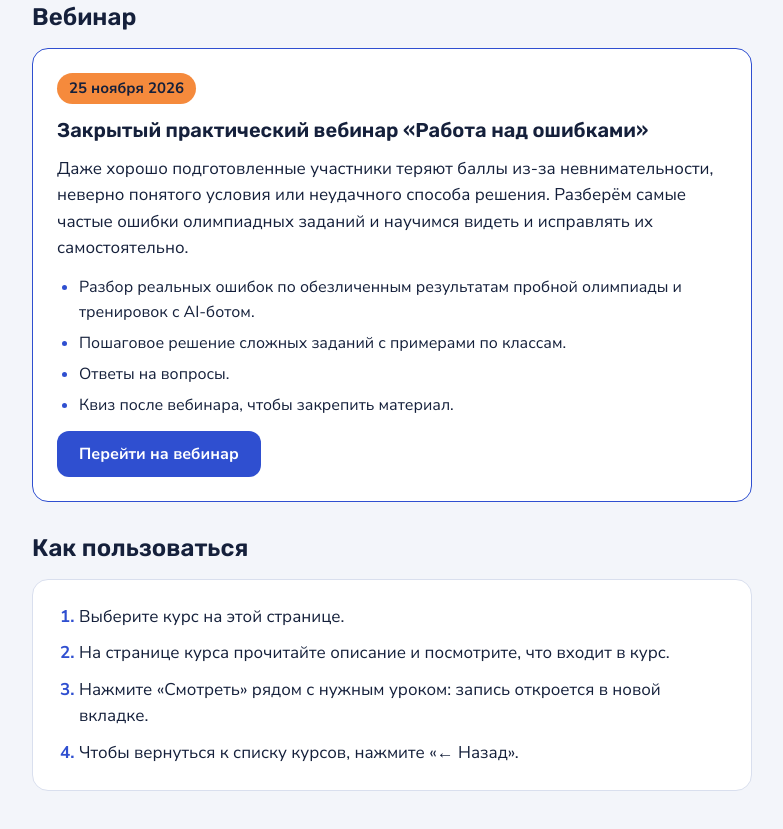
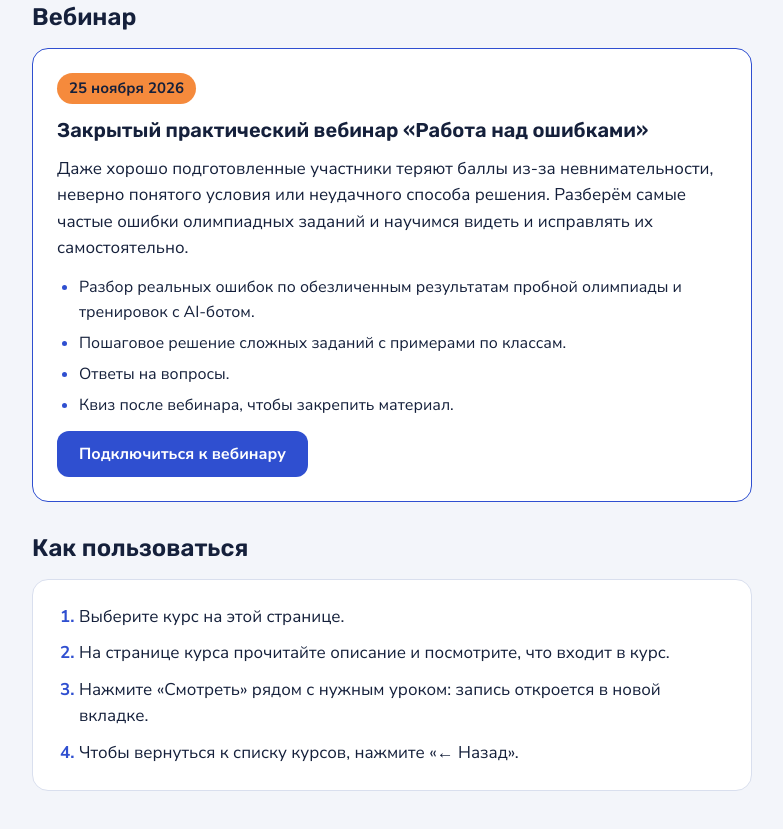
Before and after one commit to Andrsmn/easycode-Olympiad, a plain HTML site: page index.html in a window 1280 px wide. Shown: the part 755-1584 px from the top of the page, without its empty margins (248-1031 px from the left). Drawn offline with Linux system fonts and the light colour scheme.

Commit message:
Update webinar button text in index.html

```diff
--- a/index.html
+++ b/index.html
@@ -111,7 +111,7 @@ const PAGE = {
     title: "Закрытый практический вебинар «Работа над ошибками»",
     date: "25 ноября 2026",
     url: "https://edu.livedigital.space/room/E4MM7wxJJ7",
-    button: "Перейти на вебинар",
+    button: "Подключиться к вебинару",
     text: "Даже хорошо подготовленные участники теряют баллы из-за невнимательности, неверно понятого условия или неудачного способа решения. Разберём самые частые ошибки олимпиадных заданий и научимся видеть и исправлять их самостоятельно.",
     points: [
       "Разбор реальных ошибок по обезличенным результатам пробной олимпиады и тренировок с AI-ботом.",
```
